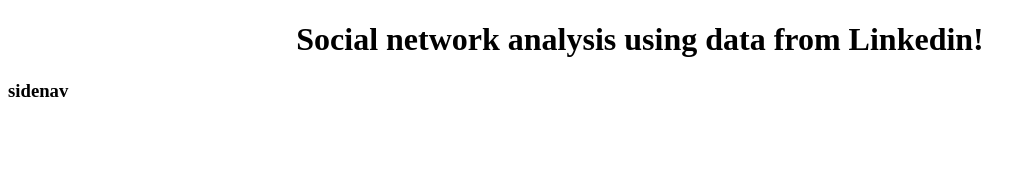
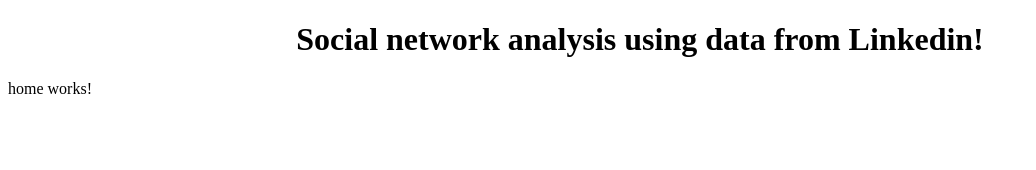
Before and after one commit to gtzinos/Sentiment-Analysis-Yelp, an Angular app: page /home in a window 1280 px wide. Shown: the top 170 px of the page, without its empty margins (0-1036 px from the left). Built offline with nearby package versions, Linux system fonts and the light colour scheme.

Commit message:
ADD: Routing , Homepage

```diff
--- a/src/app/app.module.ts
+++ b/src/app/app.module.ts
@@ -1,3 +1,4 @@
+import { SideNavModule } from './sidenav/sidenav.module';
 import { BrowserModule } from '@angular/platform-browser';
 import { NgModule } from '@angular/core';
 
@@ -7,10 +8,9 @@
 @NgModule({
   declarations: [
     AppComponent,
-    SidenavComponent
   ],
   imports: [
-    BrowserModule,
+    BrowserModule,SideNavModule
   ],
   providers: [],
   bootstrap: [AppComponent]
--- /dev/null
+++ b/src/app/home/home.component.html
@@ -0,0 +1,3 @@
+<p>
+  home works!
+</p>
--- /dev/null
+++ b/src/app/home/home.component.ts
@@ -0,0 +1,15 @@
+import { Component, OnInit } from '@angular/core';
+
+@Component({
+  selector: 'app-home',
+  templateUrl: './home.component.html',
+  styleUrls: ['./home.component.css']
+})
+export class HomeComponent implements OnInit {
+
+  constructor() { }
+
+  ngOnInit() {
+  }
+
+}
--- a/src/app/sidenav/sidenav.component.html
+++ b/src/app/sidenav/sidenav.component.html
@@ -1 +1 @@
-<h3>sidenav</h3>
+<router-outlet></router-outlet>
```
Also changed, not shown: src/app/home/home.module.ts (added, +13 -0 lines), src/app/sidenav/sidenav.module.ts (added, +20 -0 lines), src/app/sidenav/sidenav.routing.ts (added, +9 -0 lines), .angulardoc.json (added), src/app/home/home.component.css (added), 1 other file (tests, documents, lock files or other folders).
